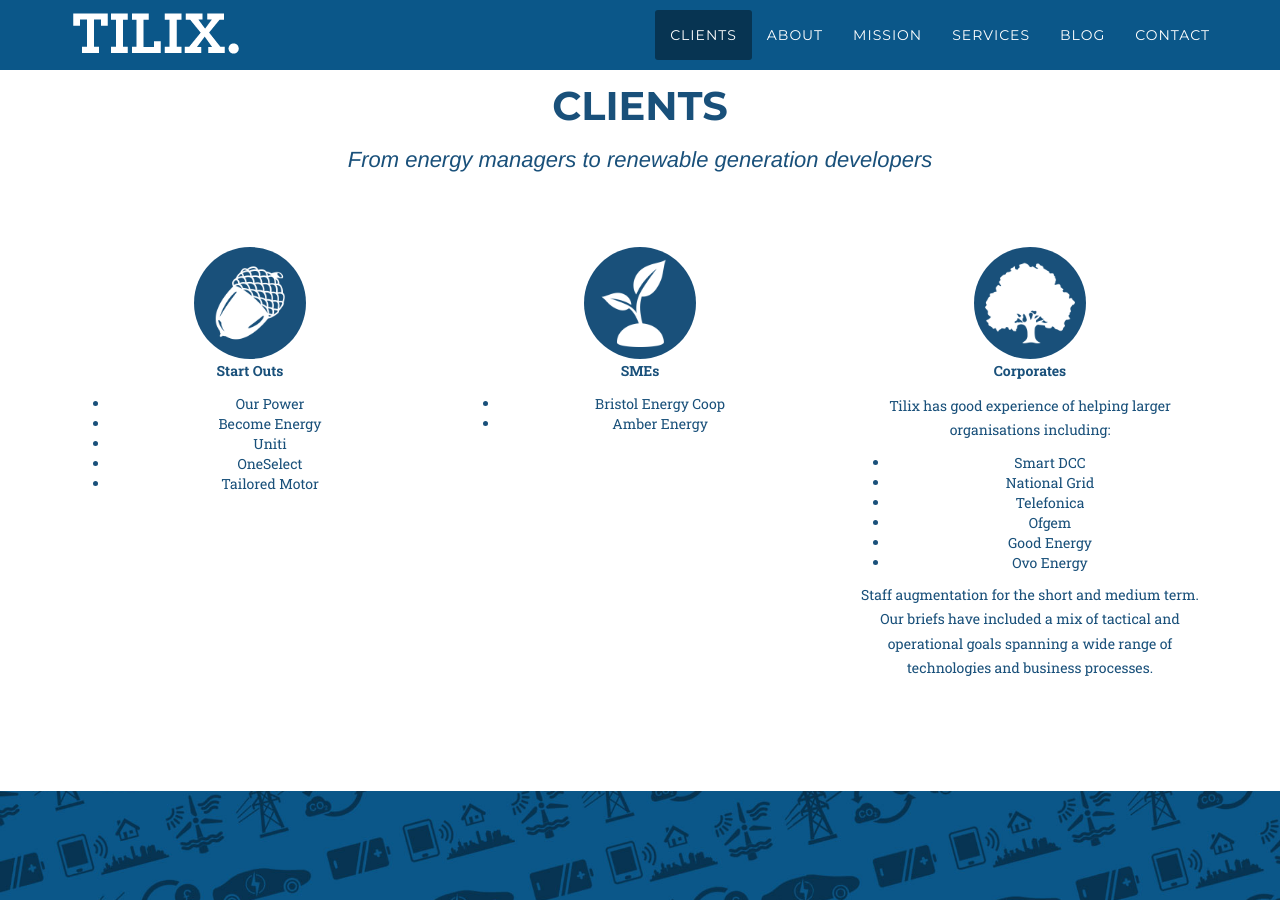
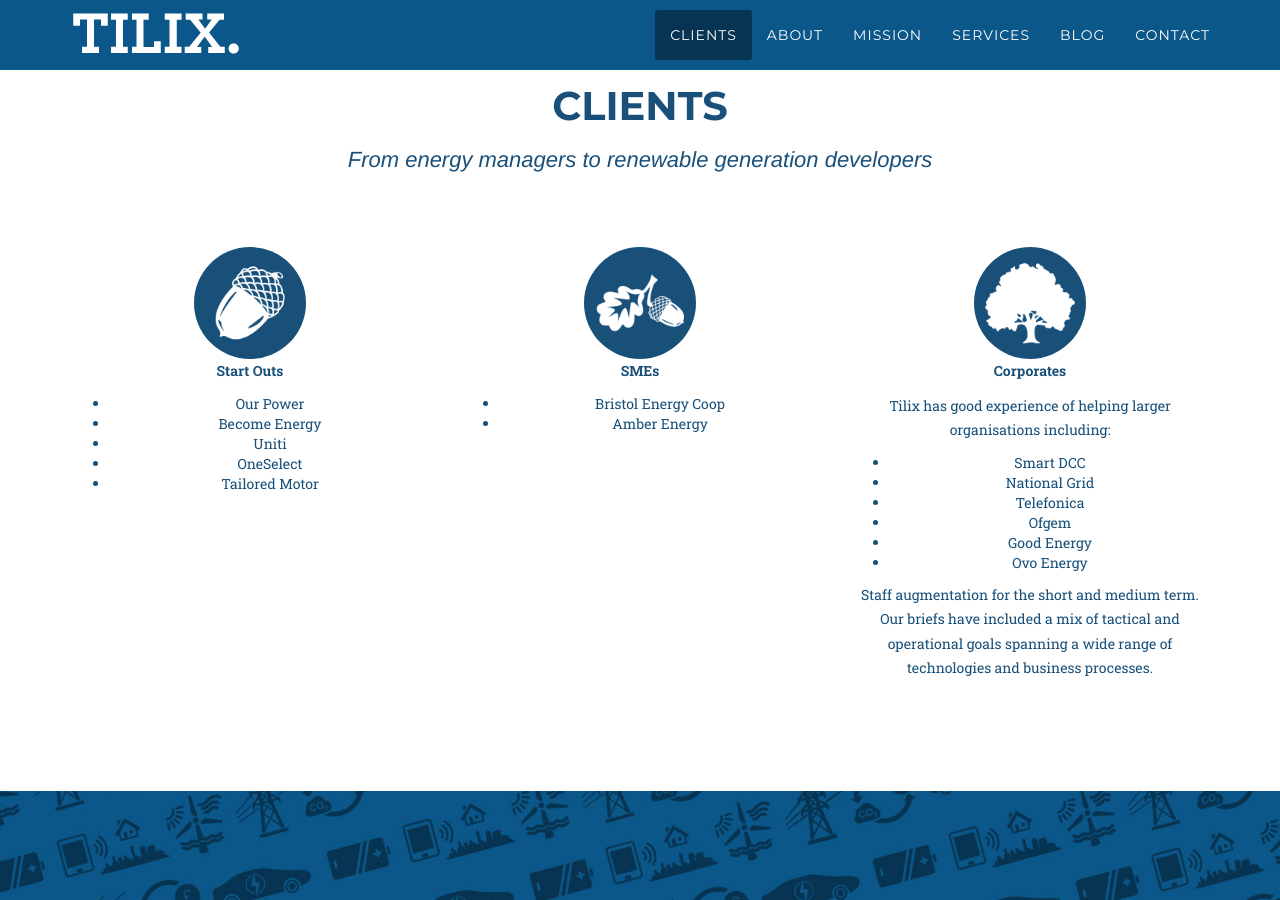
Before and after one commit to milomedia/tilix, a Jekyll site: the page built from index.html, in a window 1280 px wide and 900 px high, scrolled down 801 px. Built offline with Jekyll 4.4.1, drawn with Linux system fonts in a browser that asks for light colours; nearby versions of some CDN libraries; some web fonts are replaced.

Commit message:
Update index.html

```diff
--- a/index.html
+++ b/index.html
@@ -103,7 +103,7 @@
                 </div>
                 <div class="col-md-4">
 			<span class="fa-stack fa-4x">
-				<img src="img/new-entrants-icon.png" class="img-responsive tilix-icon" alt="SMEs are like saplings">
+				<img src="img/new-entrants-icon-v3.png" class="img-responsive tilix-icon" alt="SMEs are like saplings">
 			</span>
 			{{ whatwedo-2 | markdownify }}
                 </div>
```
